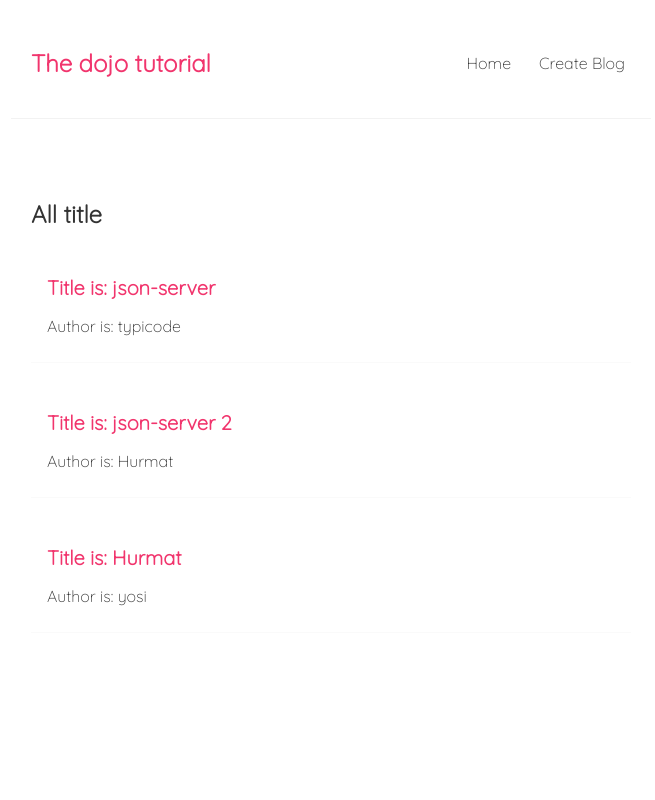
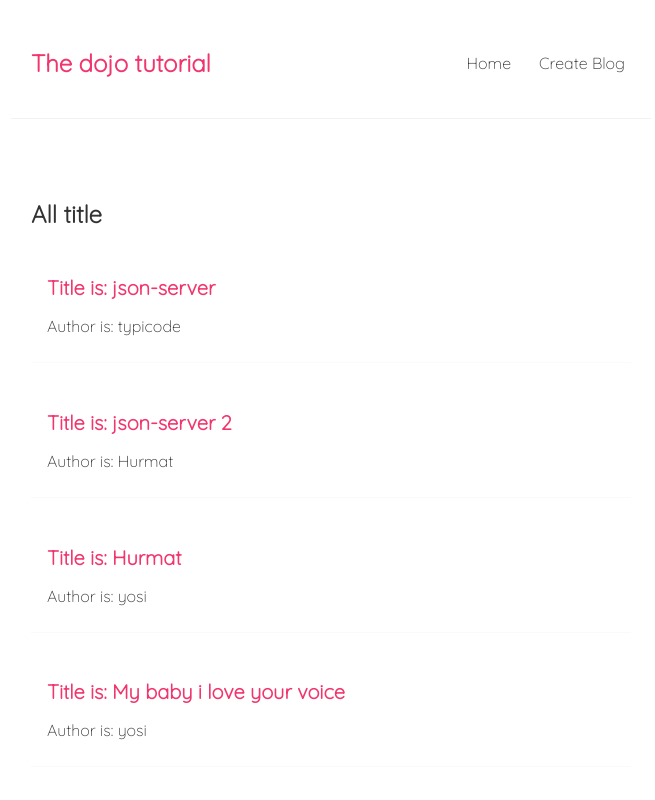
Before and after one commit to Hurmatullah/react_js, a React (Create React App) app: page / in a window 1280 px wide. Shown: the top 800 px of the page, without its empty margins (305-960 px from the left). Built offline with nearby package versions, Linux system fonts and the light colour scheme; data requests are answered from the project's data file.

Commit message:
SetTIMOUT added in code

```diff
--- a/data/db.json
+++ b/data/db.json
@@ -15,6 +15,48 @@
       "content": "Hey",
       "author": "yosi",
       "id": 3
+    },
+    {
+      "title": "My baby i love your voice",
+      "content": "baby i love your voice - Jony",
+      "author": "yosi",
+      "id": 4
+    },
+    {
+      "title": "MY baby i love your voice",
+      "content": "My baby ooooo my lady i love your voice",
+      "author": "yosi",
+      "id": 5
+    },
+    {
+      "title": "MY baby i love your voice",
+      "content": "My baby ooooo my lady i love your voice",
+      "author": "yosi",
+      "id": 6
+    },
+    {
+      "title": "MY baby i love your voice",
+      "content": "My baby ooooo my lady i love your voice",
+      "author": "yosi",
+      "id": 7
+    },
+    {
+      "title": "MY baby i love your voice",
+      "content": "My baby ooooo my lady i love your voice",
+      "author": "yosi",
+      "id": 8
+    },
+    {
+      "title": "skdjal",
+      "content": "asdlasdajl",
+      "author": "yosi",
+      "id": 9
+    },
+    {
+      "title": "aksjdlasjdl",
+      "content": "aalsdjalsdjal",
+      "author": "yosi",
+      "id": 10
     }
   ]
 }
--- a/src/Create.js
+++ b/src/Create.js
@@ -4,18 +4,24 @@ const Create = () => {
   const [title, setTitle] = useState("");
   const [content, setContent] = useState("");
   const [author, setAuthor] = useState("");
+  const [pending, setPending] = useState(false);
 
   const handleSubmit = (e) => {
     e.preventDefault();
     const blog = {title, content, author};
 
+    setPending(true);
+
+    setTimeout(() => {
       fetch("http://localhost:9000/posts", {
         method: "POST",
         headers: {"Content-Type": "application/json"},
         body: JSON.stringify(blog),
       }).then(() => {
+        setPending(false);
         console.log("new blog added");
       });
+    }, 1000);
   };
 
   return (
@@ -40,11 +46,9 @@ const Create = () => {
           <option value="josi">Josi</option>
           <option value="yosi">Yosi</option>
         </select>
-        <button>Add blog</button>
+        {!pending && <button>Add blog</button>}
+        {pending && <button disabled>Add blog...</button>}
       </form>
-      <p>{title}</p>
-      <p>{content}</p>
-      <p>{author}</p>
     </div>
   );
 };
```
Lines whose indentation alone changed are shown as unchanged.
